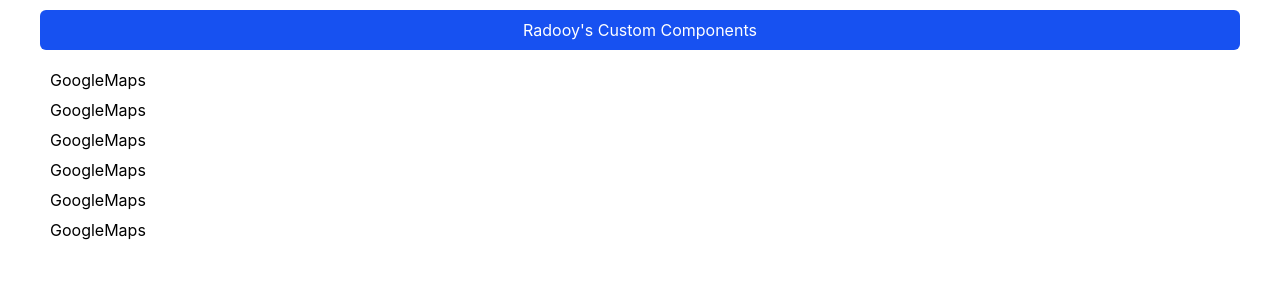
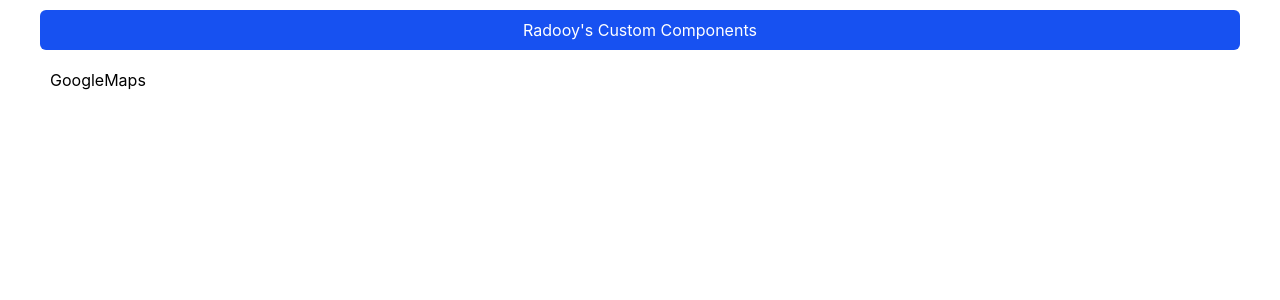
Before and after one commit to radooy/customComponents, a React (Create React App) app: page / in a window 1280 px wide. Shown: the top 300 px of the page. Built offline with nearby package versions, Linux system fonts and the light colour scheme.

Commit message:
Format. Small tweaks

```diff
--- a/src/components/GoogleMaps/GoogleMaps.jsx
+++ b/src/components/GoogleMaps/GoogleMaps.jsx
@@ -2,7 +2,7 @@
 import { GoogleMap, InfoWindow, Marker, useLoadScript } from "@react-google-maps/api";
 
 const mapContainerStyle = {
-  width: '80vw',
+  width: '60vw',
   height: '80vh'
 }; // without width and height map won't be shown in the browser
 
@@ -47,7 +47,12 @@
   if (!isLoaded) return "Loading maps"; // here we can render a spinner
 
   return <div>
-          <GoogleMap mapContainerStyle={mapContainerStyle} zoom={zoom} center={{lat, lng}} options={options}>
+          <GoogleMap
+            mapContainerStyle={mapContainerStyle}
+            zoom={zoom}
+            center={{lat, lng}}
+            options={options}
+          >
             {markers.map(m => {
               return <Marker
                         key={m.lng}
@@ -56,7 +61,10 @@
                       />
             })}
             {selectedMarker ?
-            (<InfoWindow position={{lat: selectedMarker.lat, lng: selectedMarker.lng}} onCloseClick={() => setSelectedMarker(null)}>
+            (<InfoWindow
+              position={{lat: selectedMarker.lat, lng: selectedMarker.lng}}
+              onCloseClick={() => setSelectedMarker(null)}
+             >
               <div>Facility address and additional info</div>
             </InfoWindow>) : null}
           </GoogleMap>
--- a/src/components/Selector/Selector.jsx
+++ b/src/components/Selector/Selector.jsx
@@ -6,11 +6,6 @@
     <div className={style.wrapper}>
         <div className="flex column">
             <Link className={style.link} to="/maps">GoogleMaps</Link>
-            <Link className={style.link} to="/maps">GoogleMaps</Link>
-            <Link className={style.link} to="/maps">GoogleMaps</Link>
-            <Link className={style.link} to="/maps">GoogleMaps</Link>
-            <Link className={style.link} to="/maps">GoogleMaps</Link>
-            <Link className={style.link} to="/maps">GoogleMaps</Link>
         </div>
     </div>
   )
```
